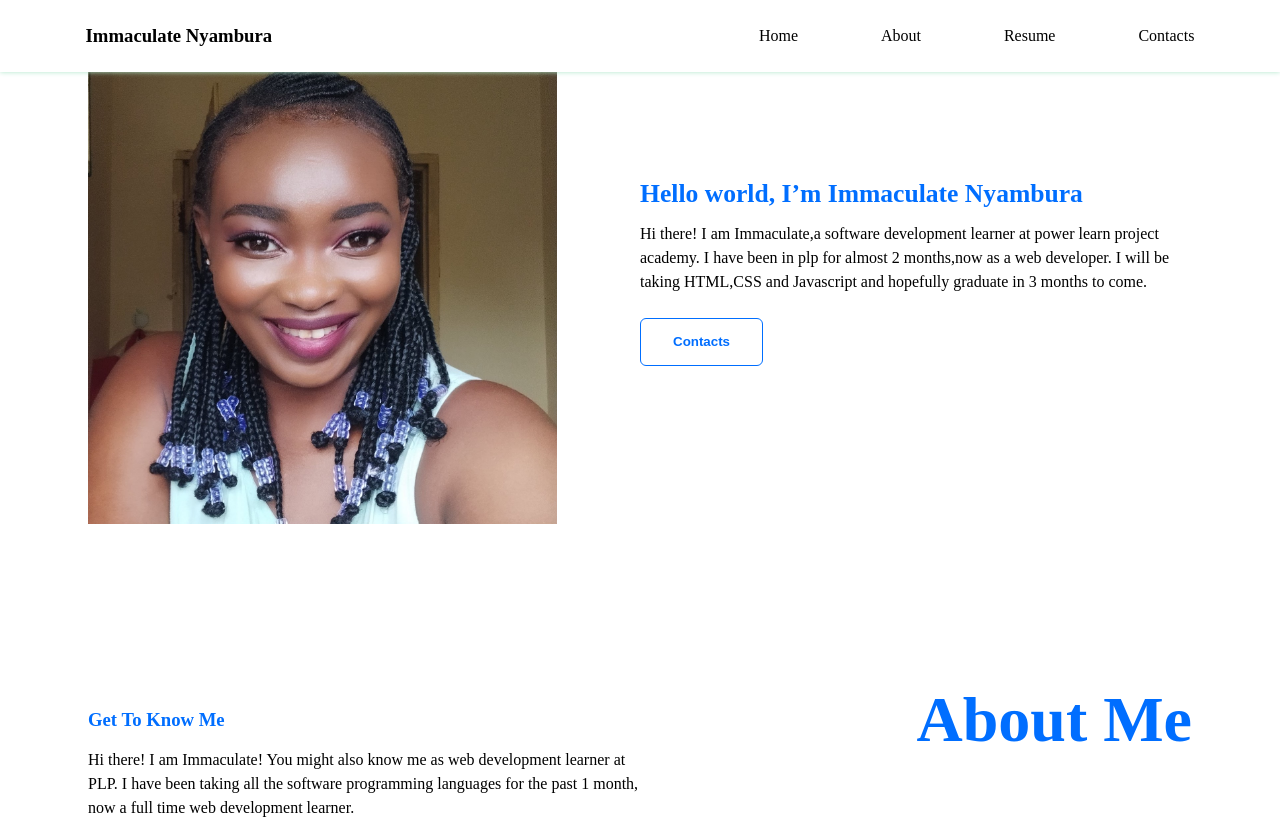
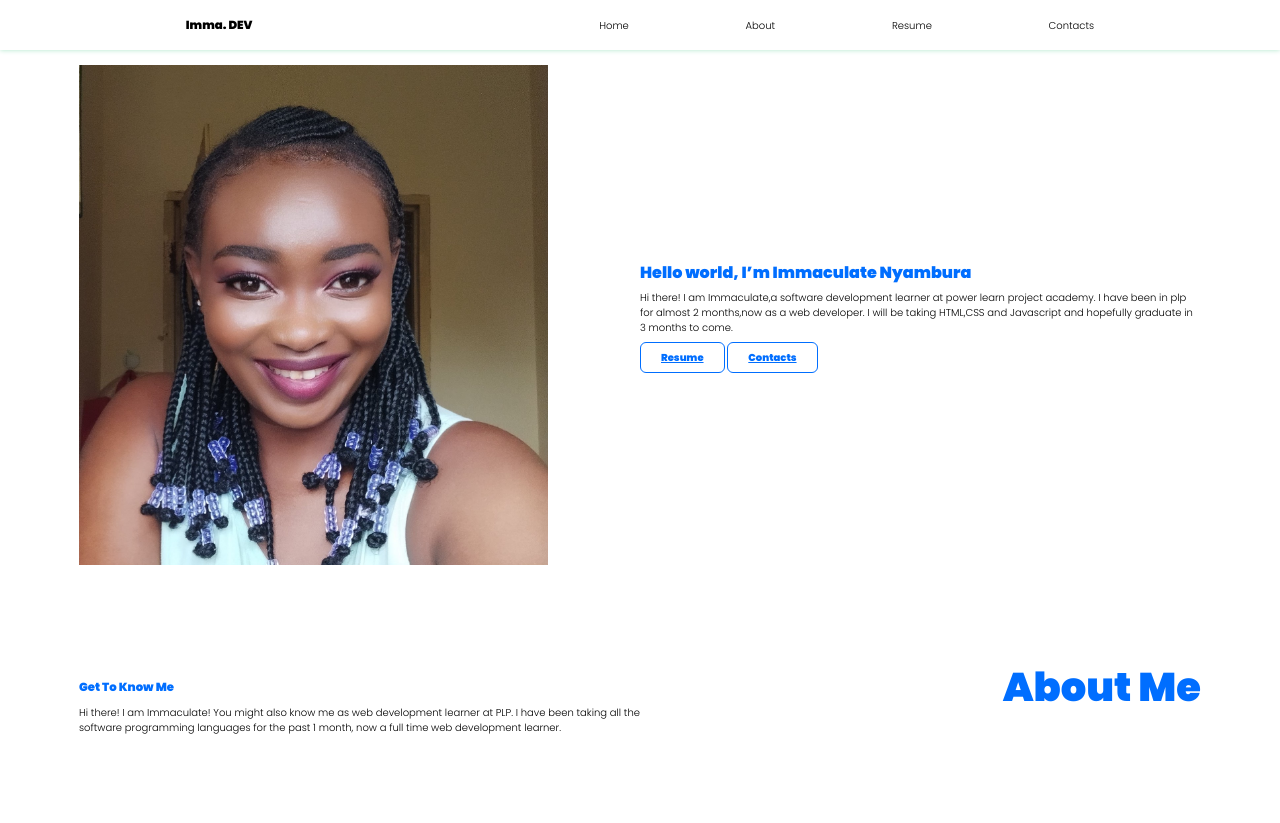
Before and after one commit to Immaculate5/FIRST-PORTFOLIO-WEBSITE, a plain HTML site: page index.html in a window 1280 px wide. Shown: the top 823 px of the page. Drawn offline with Linux system fonts and the light colour scheme.

Commit message:
some changes

```diff
--- a/index.html
+++ b/index.html
@@ -5,35 +5,47 @@
     <meta http-equiv="X-UA-Compatible" content="IE=edge" />
     <meta name="viewport" content="width=device-width, initial-scale=1.0" />
     <link rel="stylesheet" href="./styles.css" />
+
+    <!-- fontawesome cdn -->
     <link
       rel="stylesheet"
       href="https://cdnjs.cloudflare.com/ajax/libs/font-awesome/4.7.0/css/font-awesome.min.css"
     />
+
+    <!-- google fonts -->
+    <link rel="preconnect" href="https://fonts.googleapis.com" />
+    <link rel="preconnect" href="https://fonts.gstatic.com" crossorigin />
+    <link
+      href="https://fonts.googleapis.com/css2?family=Poppins:wght@200;300;500;900&display=swap"
+      rel="stylesheet"
+    />
     <title>Immaculate Nyambura - Portfolio</title>
   </head>
   <body>
-    <nav>
-      <header>
-        <h3>Immaculate Nyambura</h3>
-        <div class="nav-links">
+    <header id="header">
+      <h3>Imma. <span>DEV</span></h3>
+      <nav class="nav-links">
         <a href="#home">Home</a>
         <a href="#about">About</a>
         <a href="#resume">Resume</a>
         <a href="#contacts">Contacts</a>
-        </div>
+      </nav>
     </header>
-    </nav>
 
     <section id="home" class="home-content">
-      <img src="./images/IMG_20220714_124923.jpg" alt="" />
+      <img src="./images/IMG_20220714_124923.jpg" alt="profile image" />
       <div class="home-desc">
         <h3>Hello world, I’m Immaculate Nyambura</h3>
         <p>
-        Hi there! I am Immaculate,a software development learner at power learn project academy.
-        I have been in plp for almost 2 months,now as a web developer.
-        I will be taking HTML,CSS and Javascript and hopefully graduate in 3 months to come.
+          Hi there! I am Immaculate,a software development learner at power
+          learn project academy. I have been in plp for almost 2 months,now as a
+          web developer. I will be taking HTML,CSS and Javascript and hopefully
+          graduate in 3 months to come.
         </p>
-        <a href="#contact"><button>Contacts</button></a>
+        <div class="home-desc-btn">
+          <a href="#about" class="btn">Resume</a>
+          <a href="#contacts" class="btn">Contacts</a>
+        </div>
       </div>
     </section>
 
@@ -41,10 +53,10 @@
       <div class="about-desc">
         <h3>Get To Know Me</h3>
         <p>
-          Hi there! I am Immaculate! You might also know me as web development learner at PLP.
-          I have been taking all the software programming languages for the past 1 month,
-          now a full time web development learner.
-
+          Hi there! I am Immaculate! You might also know me as web development
+          learner at PLP. I have been taking all the software programming
+          languages for the past 1 month, now a full time web development
+          learner.
         </p>
       </div>
       <h3>About Me</h3>
@@ -55,13 +67,14 @@
       <div class="resume-desc">
         <h3>Education</h3>
         <p>
-          I have been taking all the software programming languages for the past 1 month,
-          Hi there! I am Immaculate! You might also know me as web development learner at PLP.
-          now a full time web development learner
+          I have been taking all the software programming languages for the past
+          1 month, Hi there! I am Immaculate! You might also know me as web
+          development learner at PLP. now a full time web development learner
         </p>
         <h3>FreeLancing</h3>
         <p>
-          Hi there! I am Immaculate! You might also know me as a web development learner.
+          Hi there! I am Immaculate! You might also know me as a web development
+          learner.
         </p>
         <h3>Skills</h3>
         <li>Front end</li>
@@ -73,14 +86,31 @@
       <h3>Contact Me</h3>
       <div class="contact-desc">
         <p>Here to learn the best coding skills ever!</p>
-        <form
-  action="https://formspree.io/f/mnqeapgn"
-  method="POST"
->
-  <input type="text" name="name" placeholder="Name" required /><br /><br />
-  <input type="email" name="email" placeholder="Email" required /><br /><br />
-  <input type="text" name="age" placeholder="Age" required /><br /><br />
-  <input type="text" name="subject" placeholder="Subject" required /><br /><br />
+        <form action="https://formspree.io/f/mnqeapgn" method="POST">
+          <input
+            type="text"
+            name="name"
+            placeholder="Name"
+            required
+          /><br /><br />
+          <input
+            type="email"
+            name="email"
+            placeholder="Email"
+            required
+          /><br /><br />
+          <input
+            type="text"
+            name="age"
+            placeholder="Age"
+            required
+          /><br /><br />
+          <input
+            type="text"
+            name="subject"
+            placeholder="Subject"
+            required
+          /><br /><br />
           <textarea
             name="message"
             id=""
--- a/styles.css
+++ b/styles.css
@@ -1,3 +1,14 @@
+:root {
+  --light-clr: #ffffff;
+  --accent-clr: #006eff;
+
+  --box-shadow: 0px 0px 5px rgb(173, 230, 201);
+
+  /* Fonts */
+  --primary-font: 'Poppins', sans-serif;
+
+}
+
 /* 1. Resetting default styles for all elements */
 * {
   margin: 0;
@@ -6,26 +17,35 @@
   line-height: 1.5rem !important;
 }
 
-  /* 2. Styling for the navigation bar */
-  nav {
-    background-color: white;
+/* default styling */
+html {
+  font-size: 62.5%;
+  scroll-padding-top: 4rem;
+}
+
+body {
+  font-family: var(--primary-font);
+  font-weight: 300;
+}
+
+
+/* 3. Styling for the header within the navigation bar */
+#header {
+  display: flex;
+  justify-content: space-around;
+  align-items: center;
+  margin: auto;
+  background-color: var(--light-clr);
   padding: 1.5rem;
   box-shadow: 0px 0px 5px rgb(173, 230, 201);
-    position: fixed;
+  position: sticky;
+  top: 0;
   width: 100%;
-  }
-
-  /* 3. Styling for the header within the navigation bar */
-  header {
-    display: flex;
-    justify-content: space-between;
-    align-items: center;
-    width: 90%;
-    margin: auto;
+  height: 5rem;
 }
 
 /* 4. Styling for the h3 element within the header */
-  header > h3 {
+header>h3 {
   font-weight: bold;
 }
 
@@ -37,7 +57,7 @@
 }
 
 /* 6. Styling for individual navigation links */
-  .nav-links > a {
+.nav-links>a {
   text-decoration: none;
   color: black;
   margin-left: 0.5rem;
@@ -45,7 +65,7 @@
 }
 
 /* 7. Styling for navigation links on hover */
-  .nav-links > a:hover {
+.nav-links>a:hover {
   color: rgb(0, 110, 255);
 }
 
@@ -60,7 +80,7 @@
 }
 
 /* 9. Styling for the image within the home content */
-  .home-content > img {
+.home-content>img {
   height: 500px;
 }
 
@@ -70,20 +90,20 @@
 }
 
 /* 11. Styling for the h3 element within the home description */
-  .home-desc > h3 {
+.home-desc>h3 {
   font-size: 1.6rem;
   margin-bottom: 1rem;
   color: rgb(0, 110, 255);
 }
 
 /* 12. Styling for paragraphs within the home description */
-  .home-desc > p {
+.home-desc>p {
   margin-bottom: 1.5rem;
   line-height: 1.5rem;
 }
 
 /* 13. Styling for the button within a link in the home description */
-  .home-desc > a > button {
+.btn {
   padding: 0.7rem 2rem;
   font-weight: bold;
   background-color: transparent;
@@ -94,7 +114,7 @@
 }
 
 /* 14. Styling for the button on hover within the home description */
-  .home-desc > a > button:hover {
+.btn:hover {
   background-color: rgb(0, 110, 255);
   border: 1px solid rgb(0, 110, 255);
   color: white;
@@ -112,7 +132,7 @@
 }
 
 /* 16. Styling for the h3 element within the about content */
-  .about-content > h3 {
+.about-content>h3 {
   color: rgb(0, 110, 255);
   font-size: 4rem;
 }
@@ -123,13 +143,13 @@
 }
 
 /* 18. Styling for the h3 element within the about description */
-  .about-desc > h3 {
+.about-desc>h3 {
   color: rgb(0, 110, 255);
   margin-bottom: 1rem;
 }
 
 /* 19. Styling for paragraphs within the about description */
-  .about-desc > p {
+.about-desc>p {
   margin-bottom: 1rem;
 }
 
@@ -145,7 +165,7 @@
 }
 
 /* 21. Styling for the h3 element within the resume content */
-  .resume-content > h3 {
+.resume-content>h3 {
   color: rgb(0, 110, 255);
   font-size: 4rem;
 }
@@ -156,18 +176,18 @@
 }
 
 /* 23. Styling for the h3 element within the resume description */
-  .resume-desc > h3 {
+.resume-desc>h3 {
   color: rgb(0, 110, 255);
   margin-bottom: 1rem;
 }
 
 /* 24. Styling for paragraphs within the resume description */
-  .resume-desc > p {
+.resume-desc>p {
   margin-bottom: 1rem;
 }
 
 /* 25. Styling for list items within the resume description */
-  .resume-desc > li {
+.resume-desc>li {
   margin-left: 1rem;
 }
 
@@ -182,7 +202,7 @@
 }
 
 /* 27. Styling for the h3 element within the contact content */
-  .contact-content > h3 {
+.contact-content>h3 {
   color: rgb(0, 110, 255);
   font-size: 4rem;
 }
@@ -193,13 +213,13 @@
 }
 
 /* 29. Styling for the h3 element within the contact description */
-  .contact-desc > h3 {
+.contact-desc>h3 {
   color: rgb(0, 110, 255);
   margin-bottom: 1rem;
 }
 
 /* 30. Styling for paragraphs within the contact description */
-  .contact-desc > p {
+.contact-desc>p {
   margin-bottom: 1rem;
   font-size: 20px;
 }
@@ -220,7 +240,7 @@
 }
 
 /* 33. Styling for the button within the contact form */
-  .contact-desc > form > button {
+.contact-desc>form>button {
   padding: 0.7rem 2rem;
   font-weight: bold;
   background-color: transparent;
@@ -231,7 +251,7 @@
 }
 
 /* 34. Styling for the button on hover within the contact form */
-  .contact-desc > form > button:hover {
+.contact-desc>form>button:hover {
   background-color: rgb(0, 110, 255);
   border: 1px solid rgb(0, 110, 255);
   color: white;
```
Also changed, not shown: 1 other file. Lines whose indentation alone changed are shown as unchanged.
